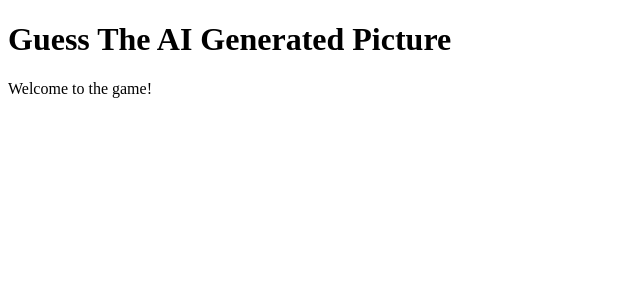
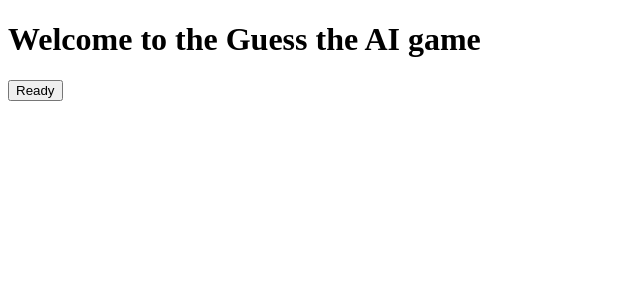
Before and after one commit to enesodunkesen/1030521292_BS435_WebProgramlama, a React (Vite) app: page / in a window 1280 px wide. Shown: the top 300 px of the page, without its empty margins (0-640 px from the left). Built offline with nearby package versions, Linux system fonts and the light colour scheme.

Commit message:
Implement basic state management for game start in Home page

```diff
--- a/src/App.jsx
+++ b/src/App.jsx
@@ -1,10 +1,10 @@
 import React from 'react'
+import Home from './pages/Home'
 
 function App() {
   return (
     <div>
-      <h1>Guess The AI Generated Picture</h1>
-      <p>Welcome to the game!</p>
+      <Home/>
     </div>
   )
 }
--- /dev/null
+++ b/src/components/Home/GameTitle.jsx
@@ -0,0 +1,7 @@
+function GameTitle(){
+    return (
+        <h1>Welcome to the Guess the AI game</h1>
+    )
+}
+
+export default GameTitle
--- /dev/null
+++ b/src/components/UI/StartButton.jsx
@@ -0,0 +1,5 @@
+function StartButton({ onStart }) {
+    return <button onClick={onStart}>Ready</button>
+}
+
+export default StartButton
--- /dev/null
+++ b/src/pages/Home.jsx
@@ -0,0 +1,30 @@
+import React, {useState} from "react";
+import StartButton from "../components/UI/StartButton";
+import GameTitle from "../components/Home/GameTitle";
+
+function Home(){
+    const [gameStarted, setGameStarted] = useState(false)
+
+    const onStart = () => {
+        setGameStarted(true)
+    }
+
+    if (!gameStarted)
+    {
+        return (
+            <>
+                <GameTitle/>
+                <StartButton onStart={onStart}/>
+            </>
+        )
+    }
+    else{
+        return (
+            <>
+                <p>Game is started</p>
+            </>
+        )
+    }
+}
+
+export default Home
```
